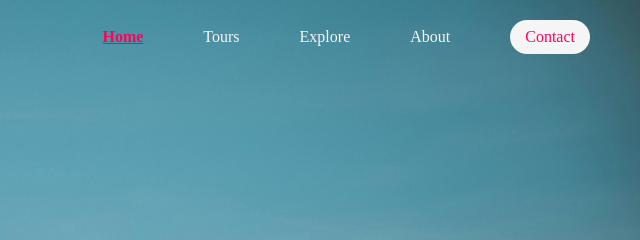
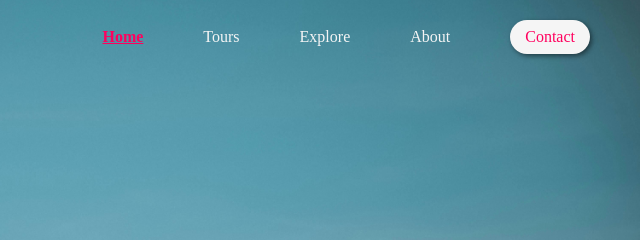
Before and after one commit to navaneethpv/Tourism-Website, a plain HTML site: page index.html in a window 1280 px wide. In both pictures the pointer is over the item "Contact". Shown: the top 240 px of the page, 640-1280 px from the left. Drawn offline with Linux system fonts and the light colour scheme; a web font is replaced by a local one.

Commit message:
some changes applied

```diff
--- a/style.css
+++ b/style.css
@@ -269,5 +269,8 @@ img:hover {
 .btn:hover {
     background-color: whitesmoke;
     color: rgb(255, 1, 94);
-
+    box-shadow: 2px 2px 5px rgba(0, 0, 0, 0.5);
 }
+li:hover {
+    color: ;
+}
```
